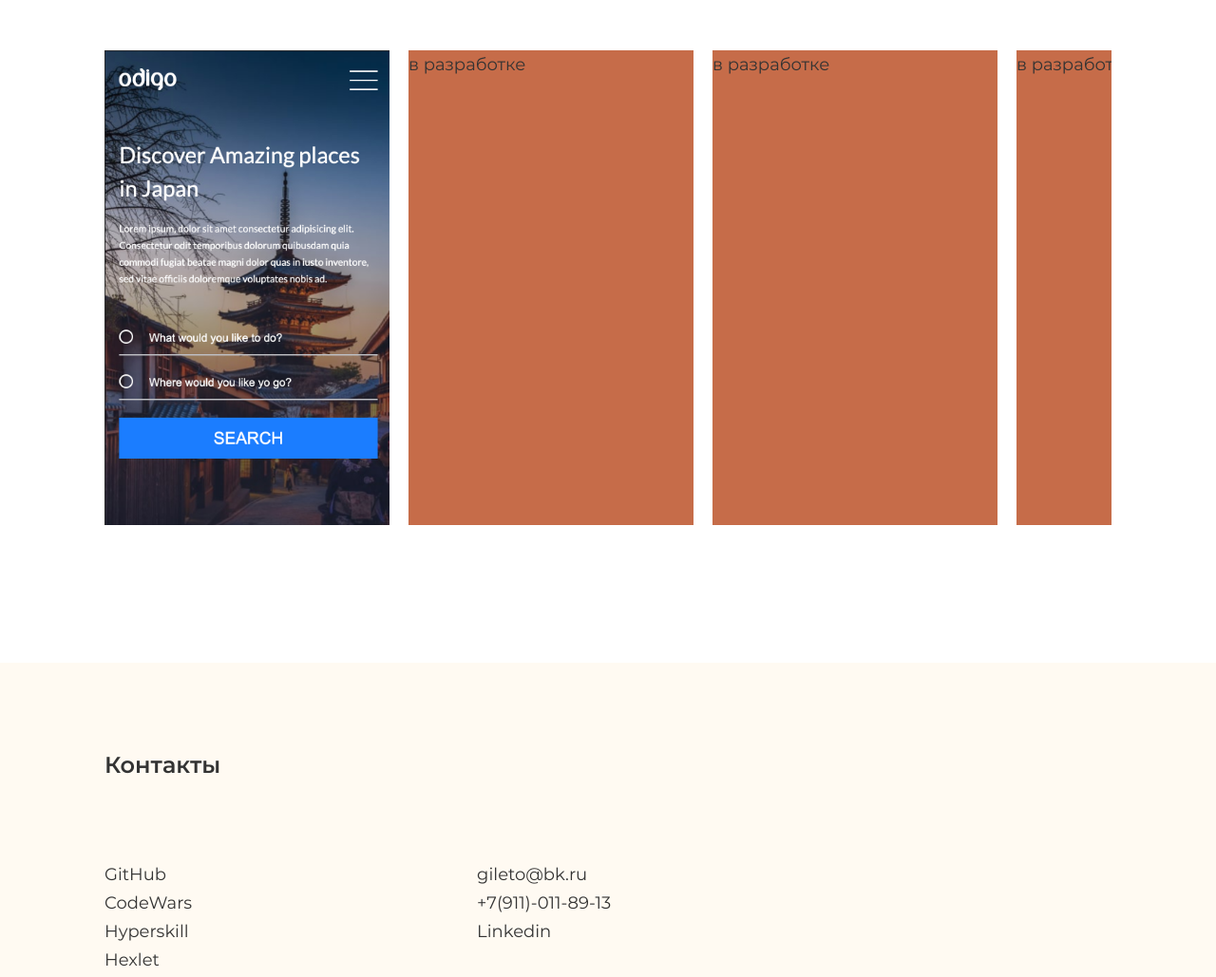
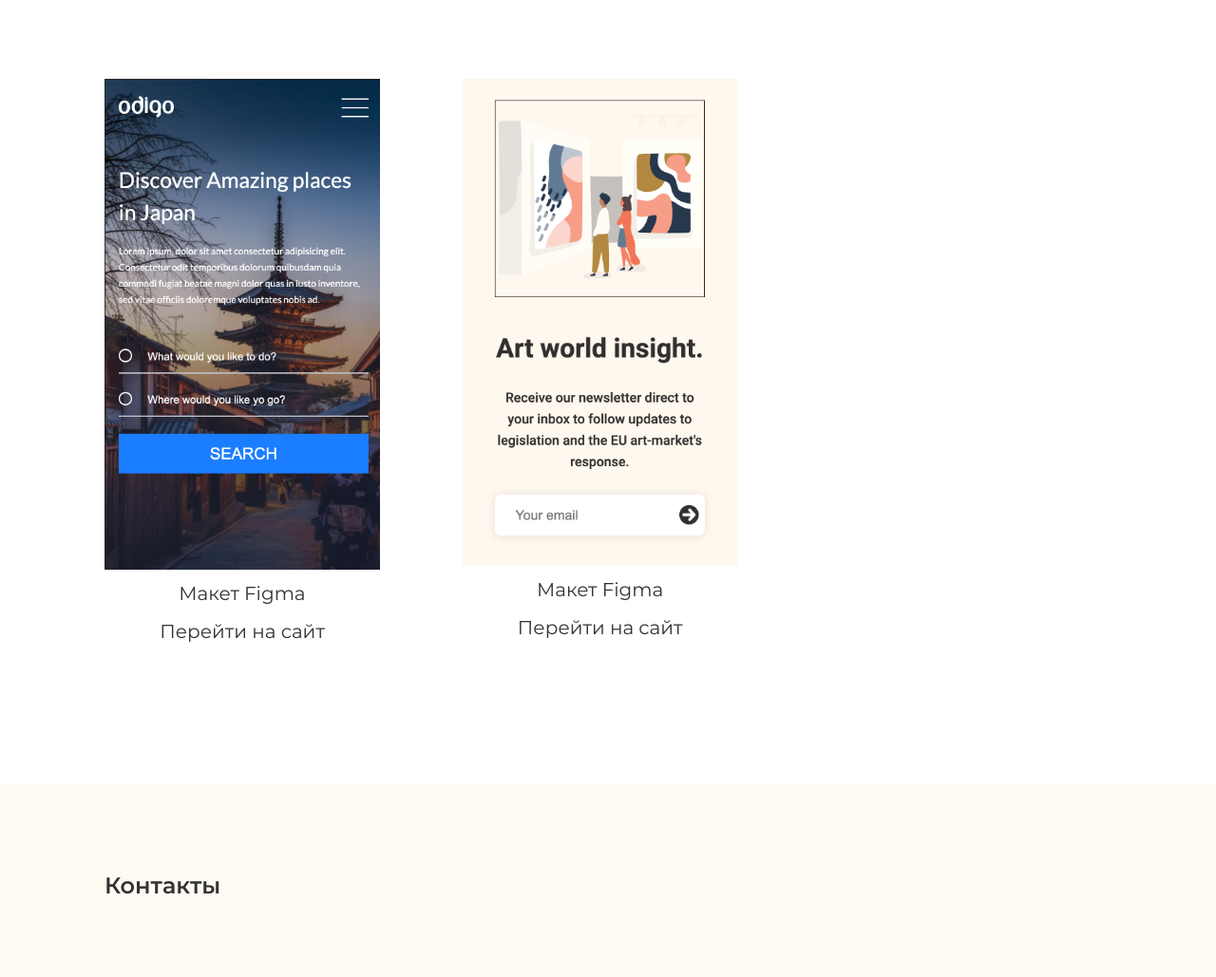
Before and after one commit to gileto/cv, a plain HTML site: page index.html in a window 1280 px wide. Shown: the part 2169-3198 px from the top of the page at 95% size. Drawn offline with Linux system fonts and the light colour scheme.

Commit message:
fix: fix

```diff
--- a/index.html
+++ b/index.html
@@ -48,7 +48,7 @@
 			<section class="about wrapper" id="about">
 				<h3 class="about__title title">Обо мне</h3>
 				<p class="about__desc">
-					Привет, меня зовут Маша и я начинающий верстальщик. Я живу в
+					Привет, меня зовут Маша и я начинающий разработчик. Я живу в
 					Санкт-Петербурге и мечтаю найти свою команду. В прошлом я
 					интернет-маркетолог, поэтому я отлично представляю как должна
 					выглядеть посадочная страница. Когда я работала маркетологом, я
@@ -96,22 +96,44 @@
 				<h3 class="portfolio__title title">Портфолио</h3>
 				<section class="portfolio__arrow-left"><p></p></section>
 				<div class="porfolio__projects">
+					<div class="porfolio__project">
 						<a
 							href="https://gileto.github.io/odigo/"
 							target="_blank"
 							class="projects__link"
-						><div class="porfolio__project">
+						>
 							<img
 								src="img/odigo/Снимок экрана 2021-04-26 в 19.19.05.png"
-								alt=""
-							/>
+								alt="odigo"
+						/></a>
+
+						<a
+							href="https://www.figma.com/file/iCwWykDyRDYvYceew2OUg3/travel-landing-page-jacobvoyles-(Copy)"
+							target="_blank"
+							><p class="portfolio__site">Макет Figma</p></a
+						>
+						<a href="https://gileto.github.io/odigo/" target="_blank"
+							><p class="portfolio__figma">Перейти на сайт</p>
+						</a>
 					</div>
+
+					<div class="porfolio__project">
+						<a
+							href="https://gileto.github.io/arcarta/"
+							class="projects__link"
+							target="_blank"
+						>
+							<img src="img/arcarta.png" alt="arcarta"
+						/></a>
+						<a
+							href="https://www.figma.com/file/RHseb7uO1NaHPYudErFshg/Acarta-(Copy)"
+							target="_blank"
+							><p class="portfolio__site">Макет Figma</p></a
+						>
+						<a href="https://gileto.github.io/arcarta/" target="_blank"
+							><p class="portfolio__figma">Перейти на сайт</p>
 						</a>
-					<div class="porfolio__project">в разработке</div>
-					<div class="porfolio__project">в разработке</div>
-					<div class="porfolio__project">в разработке</div>
-					<div class="porfolio__project">в разработке</div>
-					<div class="porfolio__project">в разработке</div>
+					</div>
 				</div>
 			</section>
 		</main>
@@ -140,7 +162,6 @@
 						<a href="tel:+79110118913"
 							><p class="footer__contacts-item">+7(911)-011-89-13</p></a
 						>
-						<p class="footer__contacts-item">Linkedin</p>
 					</div>
 				</div>
 			</div>
--- a/styles/style.css
+++ b/styles/style.css
@@ -1,41 +1,60 @@
 /* montserrat-300 - latin_cyrillic */
 @font-face {
-    font-family: 'Montserrat';
+	font-family: "Montserrat";
 	font-style: normal;
 	font-weight: 300;
-    src: url('../fonts/montserrat-v15-latin_cyrillic-300.eot'); /* IE9 Compat Modes */
-    src: local(''),
-         url('../fonts/montserrat-v15-latin_cyrillic-300.eot?#iefix') format('embedded-opentype'), /* IE6-IE8 */
-         url('../fonts/montserrat-v15-latin_cyrillic-300.woff2') format('woff2'), /* Super Modern Browsers */
-         url('../fonts/montserrat-v15-latin_cyrillic-300.woff') format('woff'), /* Modern Browsers */
-         url('../fonts/montserrat-v15-latin_cyrillic-300.ttf') format('truetype'), /* Safari, Android, iOS */
-         url('../fonts/montserrat-v15-latin_cyrillic-300.svg#Montserrat') format('svg'); /* Legacy iOS */
+	src: url("../fonts/montserrat-v15-latin_cyrillic-300.eot"); /* IE9 Compat Modes */
+	src: local(""),
+		url("../fonts/montserrat-v15-latin_cyrillic-300.eot?#iefix")
+			format("embedded-opentype"),
+		/* IE6-IE8 */ url("../fonts/montserrat-v15-latin_cyrillic-300.woff2")
+			format("woff2"),
+		/* Super Modern Browsers */
+			url("../fonts/montserrat-v15-latin_cyrillic-300.woff") format("woff"),
+		/* Modern Browsers */ url("../fonts/montserrat-v15-latin_cyrillic-300.ttf")
+			format("truetype"),
+		/* Safari, Android, iOS */
+			url("../fonts/montserrat-v15-latin_cyrillic-300.svg#Montserrat")
+			format("svg"); /* Legacy iOS */
 }
 /* montserrat-regular - latin_cyrillic */
 @font-face {
-    font-family: 'Montserrat';
+	font-family: "Montserrat";
 	font-style: normal;
 	font-weight: 400;
-    src: url('../fonts/montserrat-v15-latin_cyrillic-regular.eot'); /* IE9 Compat Modes */
-    src: local(''),
-         url('../fonts/montserrat-v15-latin_cyrillic-regular.eot?#iefix') format('embedded-opentype'), /* IE6-IE8 */
-         url('../fonts/montserrat-v15-latin_cyrillic-regular.woff2') format('woff2'), /* Super Modern Browsers */
-         url('../fonts/montserrat-v15-latin_cyrillic-regular.woff') format('woff'), /* Modern Browsers */
-         url('../fonts/montserrat-v15-latin_cyrillic-regular.ttf') format('truetype'), /* Safari, Android, iOS */
-         url('../fonts/montserrat-v15-latin_cyrillic-regular.svg#Montserrat') format('svg'); /* Legacy iOS */
+	src: url("../fonts/montserrat-v15-latin_cyrillic-regular.eot"); /* IE9 Compat Modes */
+	src: local(""),
+		url("../fonts/montserrat-v15-latin_cyrillic-regular.eot?#iefix")
+			format("embedded-opentype"),
+		/* IE6-IE8 */ url("../fonts/montserrat-v15-latin_cyrillic-regular.woff2")
+			format("woff2"),
+		/* Super Modern Browsers */
+			url("../fonts/montserrat-v15-latin_cyrillic-regular.woff") format("woff"),
+		/* Modern Browsers */
+			url("../fonts/montserrat-v15-latin_cyrillic-regular.ttf")
+			format("truetype"),
+		/* Safari, Android, iOS */
+			url("../fonts/montserrat-v15-latin_cyrillic-regular.svg#Montserrat")
+			format("svg"); /* Legacy iOS */
 }
 /* montserrat-600 - latin_cyrillic */
 @font-face {
-    font-family: 'Montserrat';
+	font-family: "Montserrat";
 	font-style: normal;
 	font-weight: 600;
-    src: url('../fonts/montserrat-v15-latin_cyrillic-600.eot'); /* IE9 Compat Modes */
-    src: local(''),
-         url('../fonts/montserrat-v15-latin_cyrillic-600.eot?#iefix') format('embedded-opentype'), /* IE6-IE8 */
-         url('../fonts/montserrat-v15-latin_cyrillic-600.woff2') format('woff2'), /* Super Modern Browsers */
-         url('../fonts/montserrat-v15-latin_cyrillic-600.woff') format('woff'), /* Modern Browsers */
-         url('../fonts/montserrat-v15-latin_cyrillic-600.ttf') format('truetype'), /* Safari, Android, iOS */
-         url('../fonts/montserrat-v15-latin_cyrillic-600.svg#Montserrat') format('svg'); /* Legacy iOS */
+	src: url("../fonts/montserrat-v15-latin_cyrillic-600.eot"); /* IE9 Compat Modes */
+	src: local(""),
+		url("../fonts/montserrat-v15-latin_cyrillic-600.eot?#iefix")
+			format("embedded-opentype"),
+		/* IE6-IE8 */ url("../fonts/montserrat-v15-latin_cyrillic-600.woff2")
+			format("woff2"),
+		/* Super Modern Browsers */
+			url("../fonts/montserrat-v15-latin_cyrillic-600.woff") format("woff"),
+		/* Modern Browsers */ url("../fonts/montserrat-v15-latin_cyrillic-600.ttf")
+			format("truetype"),
+		/* Safari, Android, iOS */
+			url("../fonts/montserrat-v15-latin_cyrillic-600.svg#Montserrat")
+			format("svg"); /* Legacy iOS */
 }
 
 html {
@@ -44,15 +63,17 @@ html {
 }
 
 body {
-    font-family: 'Montserrat';
+	font-family: "Montserrat";
 	font-style: normal;
 	font-weight: normal;
 	font-size: 18px;
 	line-height: 30px;
-    color: #333
+	color: #333;
 }
 
-*, *::before, *::after {
+*,
+*::before,
+*::after {
 	box-sizing: inherit;
 }
 
@@ -98,7 +119,7 @@ font-weight: 100;
 }
 
 .background-yellow {
-    background-color: #FFFAF2;
+	background-color: #fffaf2;
 }
 .header {
 	display: flex;
@@ -141,11 +162,11 @@ line-height: 22px;
 }
 
 .header__link:hover {
-    opacity: .7;
+	opacity: 0.7;
 }
 
 .first-page__title {
-    font-weight:bold;
+	font-weight: bold;
 	font-size: 55px;
 	line-height: 78px;
 	margin-bottom: 26px;
@@ -172,12 +193,12 @@ padding-top: 93px;
 .about__desc {
 	font-size: 18px;
 	line-height: 30px;
+	margin-bottom: 30px;
 }
 
 .skills {
 	padding-bottom: 145px;
 	padding-top: 10px;
-
 }
 
 .skills__main {
@@ -196,8 +217,6 @@ font-size: 18px;
 	line-height: 25px;
 	margin: 9px 0;
 }
-
-
 
 .skills__skills-title {
 	grid-column: span 1;
@@ -219,27 +238,50 @@ grid-column: span 3;
 
 .porfolio__projects {
 	display: grid;
-    grid-template-columns: repeat(12, 1fr);
-    column-gap: 20px;
-    row-gap: 10px;
-    overflow: hidden;
+	grid-template-columns: repeat(6, 1fr);
+	column-gap: 70px;
+	row-gap: 50px;
+	margin: 0 auto;
 }
 
 .porfolio__project {
-    background: #C66C49;
-    width: 300px;
-    height: 500px;
+	width: 290px;
+	height: auto;
+	grid-column: span 2;
 }
 
-.projects__link:hover {
-opacity: .9;
+.portfolio__desctop {
+	grid-column: span 4;
+	align-items: center;
 }
 
-.portfolio__arrow-left, .portfolio__arrow-right {
+.portfolio__arrow-left,
+.portfolio__arrow-right {
 	font-size: 50px;
 	line-height: 24px;
 	color: gray;
 	font-weight: 200;
+}
+
+.portfolio__site,
+.portfolio__figma {
+	margin-bottom: 0;
+	font-size: 20px;
+	color: #333;
+	text-align: center;
+	margin-top: 10px;
+	transition: all ease 0.5s;
+}
+
+.portfolio__site:hover,
+.portfolio__figma:hover {
+	transform: scale(1.1);
+}
+
+.project__links {
+	display: flex;
+	justify-content: space-around;
+	margin-top: 50px;
 }
 
 .footer {
@@ -267,7 +309,7 @@ opacity: 0.75;
 		margin-bottom: 60px;
 	}
 
-    .header__title  {
+	.header__title {
 		margin-bottom: 30px;
 	}
 
@@ -299,11 +341,15 @@ opacity: 0.75;
 	.first-page__title {
 		font-size: 40px;
 		line-height: 50px;
-    margin-bottom: 20px;
 	}
 
 	.about__desc {
 		margin-bottom: 20px;
+	}
+
+	.porfolio__project {
+		grid-column: span 3;
+		margin: 0 auto;
 	}
 }
 
@@ -332,17 +378,22 @@ opacity: 0.75;
 		grid-column: span 3;
 	}
 
-    .skills__main  {
+	.skills__main {
 		column-gap: 20px;
 	}
 
 	.header {
 		padding-top: 50px;
 	}
-
 }
 
-@media screen and (max-width: 500px){
+@media screen and (max-width: 680px) {
+	.porfolio__project {
+		grid-column: span 6;
+	}
+}
+
+@media screen and (max-width: 500px) {
 	.header {
 		margin-bottom: 30px;
 		padding-top: 30px;
@@ -371,14 +422,12 @@ opacity: 0.75;
 	.first-page__desc {
 		font-size: 20px;
 	}
-}
-
-@media screen and (max-width: 350px) {
-    .skills__skills-title {
-        display: none;
-    }
 
 	.skills__infograph {
 		grid-column: span 6;
 	}
+
+	.skills__skills-title {
+		display: none;
 	}
+}
```
Also changed, not shown: img/arcarta-desctop.png (added), img/arcarta.png (added), 1 other file. Lines whose indentation alone changed are shown as unchanged.
